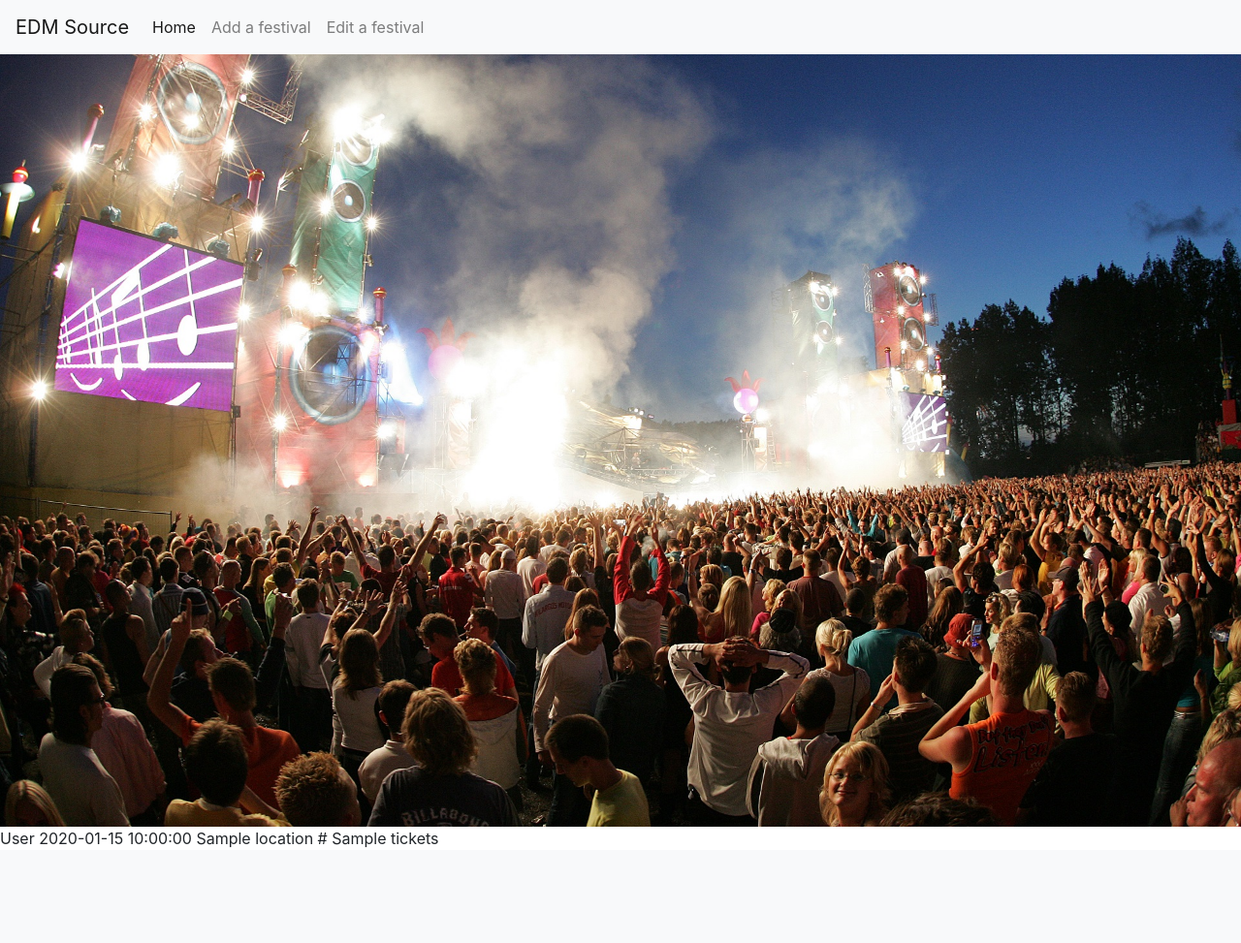
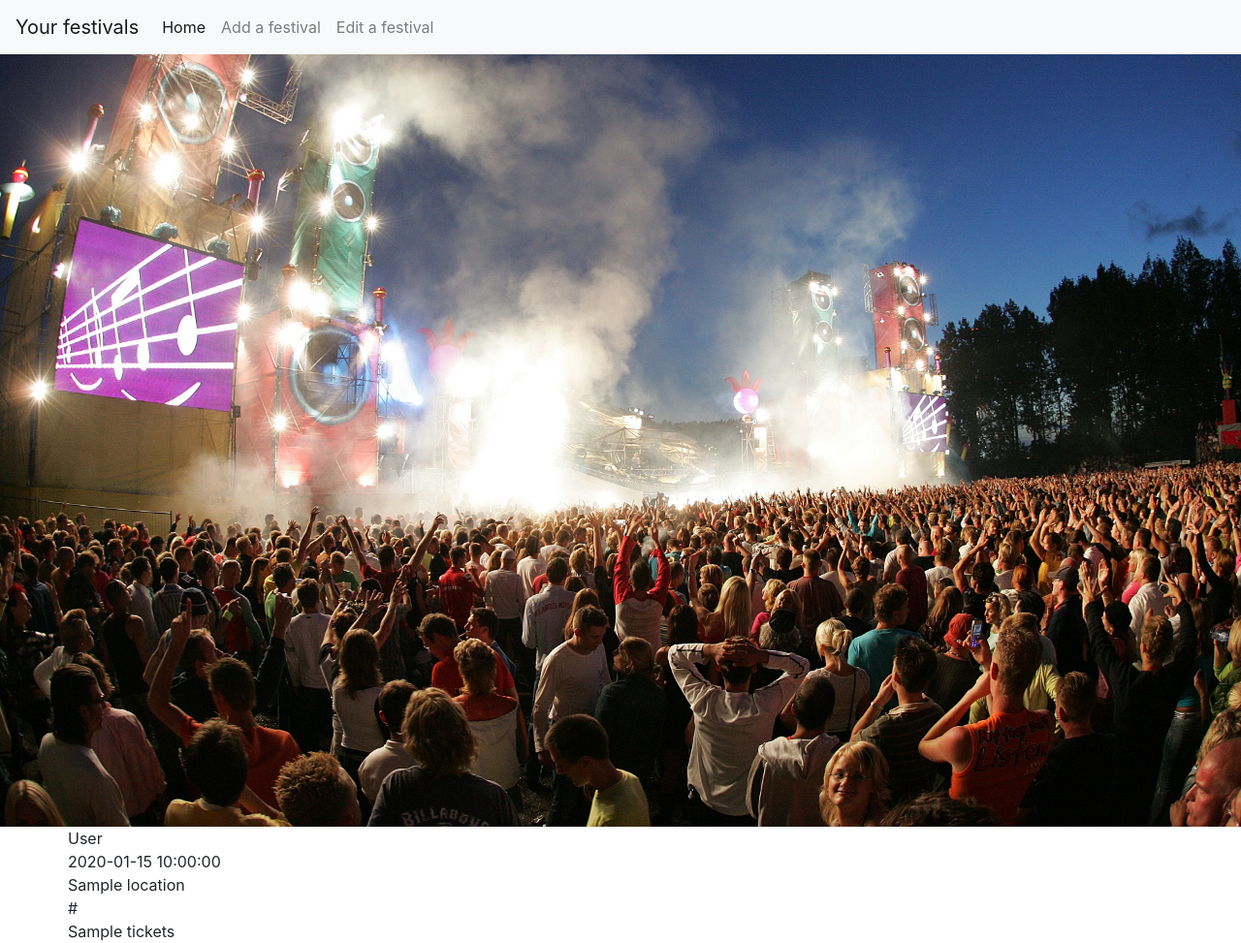
Before and after one commit to jvegter77/milestone-3-edm, a Flask app: page /get_festivals in a window 1280 px wide. Shown: the whole page at 97% size. Before the commit the page ends 874 px from the top, so only its background shows below. Run offline with Flask 2, Linux system fonts and the light colour scheme; a database or web service that is not in the repository returns one stand-in record (values such as "Sample title"); some libraries are stand-ins or nearby versions.

Commit message:
created bas template for HTML and added styling to frstivals

```diff
--- a/app.py
+++ b/app.py
@@ -10,7 +10,6 @@ app.config["MONGO_URI"] = 'mongodb+srv://root:r00tUser@myfirstcluster-gdxlz.mong
 
 mongo = PyMongo(app)
 
-@app.route('/')
 @app.route('/get_festivals')
 def get_festivals():
     return render_template("festivals.html", festivals=mongo.db.festivals.find())
--- /dev/null
+++ b/templates/base.html
@@ -0,0 +1,36 @@
+<!DOCTYPE html>
+<html lang="en">
+<head>
+    <meta charset="UTF-8">
+    <meta name="viewport" content="width=device-width, initial-scale=1.0">
+    <meta http-equiv="X-UA-Compatible" content="ie=edge">
+    <link href="https://stackpath.bootstrapcdn.com/bootstrap/4.3.1/css/bootstrap.min.css" rel="stylesheet" integrity="sha384-ggOyR0iXCbMQv3Xipma34MD+dH/1fQ784/j6cY/iJTQUOhcWr7x9JvoRxT2MZw1T" crossorigin="anonymous">
+    <link href="https://stackpath.bootstrapcdn.com/font-awesome/4.7.0/css/font-awesome.min.css" rel="stylesheet" integrity="sha384-wvfXpqpZZVQGK6TAh5PVlGOfQNHSoD2xbE+QkPxCAFlNEevoEH3Sl0sibVcOQVnN" crossorigin="anonymous">
+    <link rel="stylesheet" href="static/css/style.css" type="text/css" />
+    <title>Festivals</title>
+</head>
+<header>
+    <nav class="navbar fixed-top navbar-expand-lg navbar-light bg-light">
+        <a class="navbar-brand" href="#">Your festivals</a>
+        <button class="navbar-toggler" type="button" data-toggle="collapse" data-target="#navbarNavAltMarkup" aria-controls="navbarNavAltMarkup" aria-expanded="false" aria-label="Toggle navigation">
+            <span class="navbar-toggler-icon"></span>
+         </button>
+        <div class="collapse navbar-collapse" id="navbarNavAltMarkup">
+            <div class="navbar-nav">
+              <a class="nav-item nav-link active" href="#">Home<span class="sr-only">(current)</span></a>
+              <a class="nav-item nav-link" href="#">Add a festival</a>
+              <a class="nav-item nav-link" href="#">Edit a festival</a>
+            </div>
+      </div>
+    </nav>
+    <div id="mainheader">
+        <img src="static/images/mysterland.jpg" alt="overview of mysteryland">
+    </div>
+</header>
+<body>
+    {% block content %}
+    {% endblock %}
+    <script src="https://stackpath.bootstrapcdn.com/bootstrap/4.3.1/js/bootstrap.bundle.min.js" integrity="sha384-xrRywqdh3PHs8keKZN+8zzc5TX0GRTLCcmivcbNJWm2rs5C8PRhcEn3czEjhAO9o" crossorigin="anonymous"></script>
+    <script src="https://stackpath.bootstrapcdn.com/bootstrap/4.3.1/js/bootstrap.min.js" integrity="sha384-JjSmVgyd0p3pXB1rRibZUAYoIIy6OrQ6VrjIEaFf/nJGzIxFDsf4x0xIM+B07jRM" crossorigin="anonymous"></script>
+</body>
+</html>
--- a/templates/festivals.html
+++ b/templates/festivals.html
@@ -1,41 +1,24 @@
-<!DOCTYPE html>
-<html lang="en">
-<head>
-    <meta charset="UTF-8">
-    <meta name="viewport" content="width=device-width, initial-scale=1.0">
-    <meta http-equiv="X-UA-Compatible" content="ie=edge">
-    <link href="https://stackpath.bootstrapcdn.com/bootstrap/4.3.1/css/bootstrap.min.css" rel="stylesheet" integrity="sha384-ggOyR0iXCbMQv3Xipma34MD+dH/1fQ784/j6cY/iJTQUOhcWr7x9JvoRxT2MZw1T" crossorigin="anonymous">
-    <link href="https://stackpath.bootstrapcdn.com/font-awesome/4.7.0/css/font-awesome.min.css" rel="stylesheet" integrity="sha384-wvfXpqpZZVQGK6TAh5PVlGOfQNHSoD2xbE+QkPxCAFlNEevoEH3Sl0sibVcOQVnN" crossorigin="anonymous">
-    <link rel="stylesheet" href="static/css/style.css" type="text/css" />
-    <title>Festivals</title>
-</head>
-<header>
-    <nav class="navbar fixed-top navbar-expand-lg navbar-light bg-light">
-        <a class="navbar-brand" href="#">EDM Source</a>
-        <button class="navbar-toggler" type="button" data-toggle="collapse" data-target="#navbarNavAltMarkup" aria-controls="navbarNavAltMarkup" aria-expanded="false" aria-label="Toggle navigation">
-            <span class="navbar-toggler-icon"></span>
-         </button>
-        <div class="collapse navbar-collapse" id="navbarNavAltMarkup">
-            <div class="navbar-nav">
-              <a class="nav-item nav-link active" href="#">Home<span class="sr-only">(current)</span></a>
-              <a class="nav-item nav-link" href="#">Add a festival</a>
-              <a class="nav-item nav-link" href="#">Edit a festival</a>
-            </div>
-      </div>
-    </nav>
-    <div id="mainheader">
-        <img src="static/images/mysterland.jpg" alt="overview of mysteryland">
+{% extends 'base.html' %}
+{% block content%}
+
+<div class="container">
+    {% for festivals in festivals %}
+    <div class="row">
+        {{festivals.festivalname}}
     </div>
-</header>
-<body>
-    {% for festivals in festivals %}
-        {{festivals.festivalname}}
+    <div class="row">
         {{festivals.date}}
+    </div>
+    <div class="row">
         {{festivals.location}}
+    </div>
+    <div class="row">
         {{festivals.website}}
+    </div>
+    <div class="row">
         {{festivals.tickets}}
+    </div>
     {% endfor %}
-    <script src="https://stackpath.bootstrapcdn.com/bootstrap/4.3.1/js/bootstrap.bundle.min.js" integrity="sha384-xrRywqdh3PHs8keKZN+8zzc5TX0GRTLCcmivcbNJWm2rs5C8PRhcEn3czEjhAO9o" crossorigin="anonymous"></script>
-    <script src="https://stackpath.bootstrapcdn.com/bootstrap/4.3.1/js/bootstrap.min.js" integrity="sha384-JjSmVgyd0p3pXB1rRibZUAYoIIy6OrQ6VrjIEaFf/nJGzIxFDsf4x0xIM+B07jRM" crossorigin="anonymous"></script>
-</body>
-</html>
+</div>
+
+{% endblock %}
```
